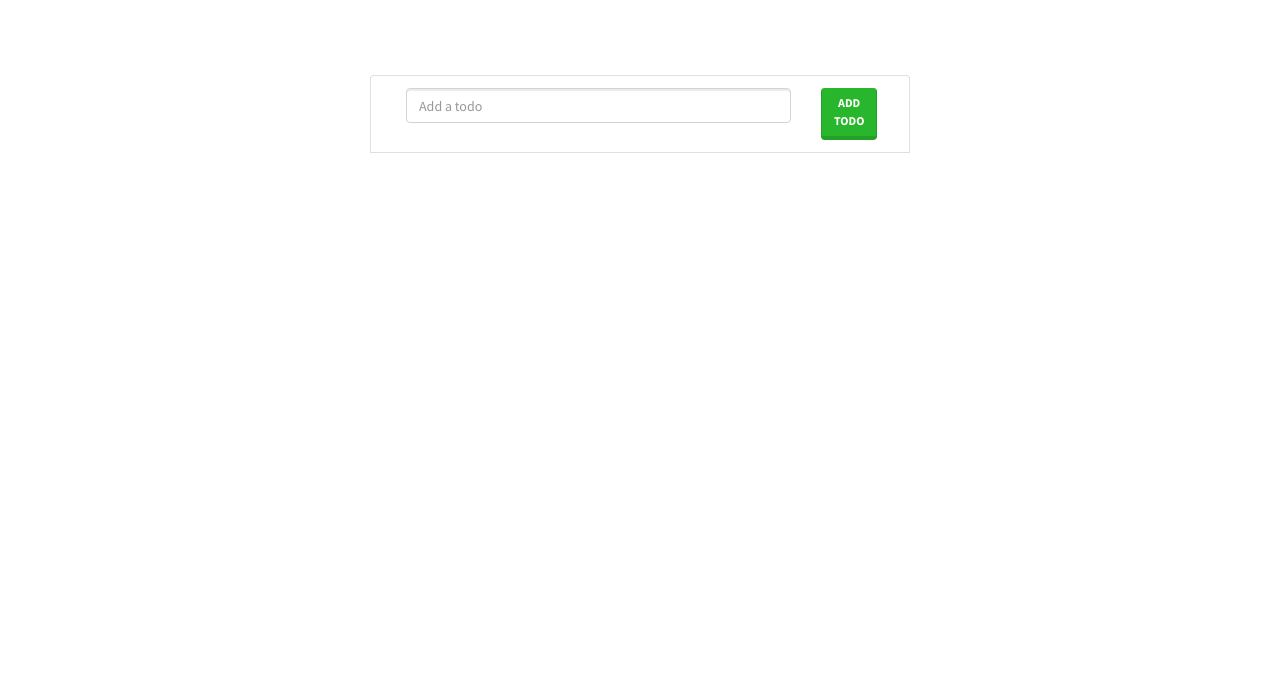
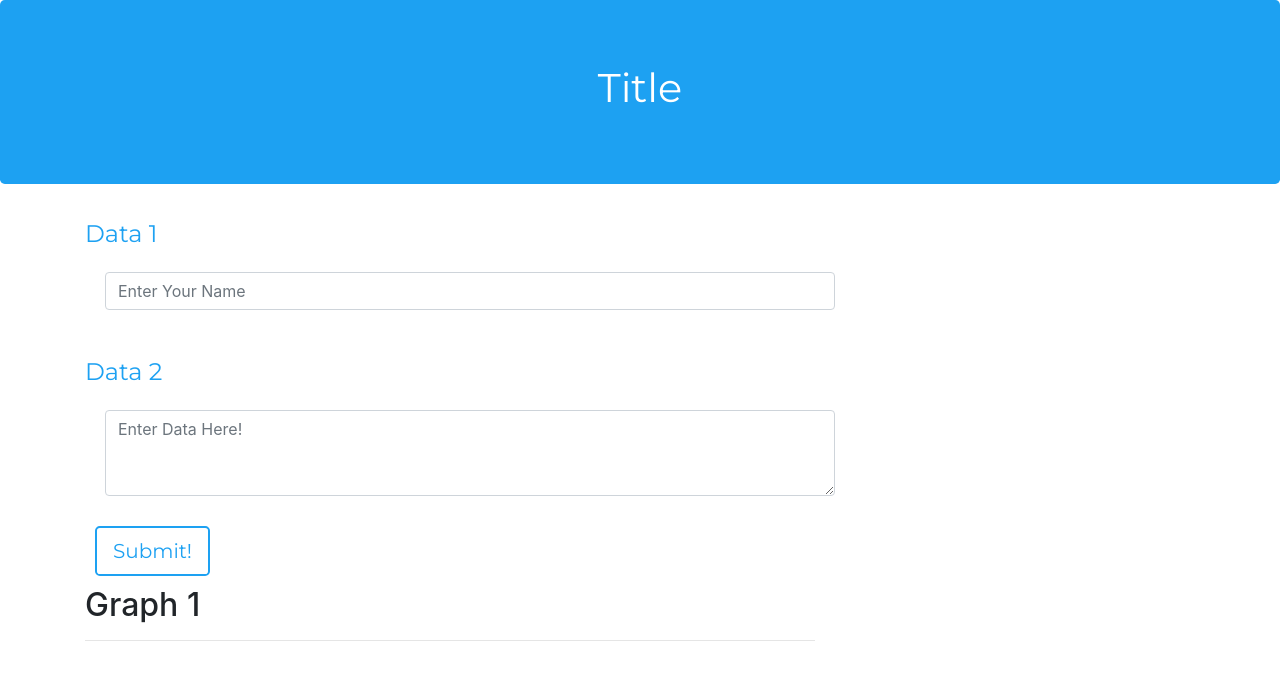
Before and after one commit to PhoenixAfterglow/charted-100419-genesis, a website: page public/index.html in a window 1280 px wide. Drawn offline with nearby package versions, Linux system fonts and the light colour scheme; no server answers.

Commit message:
adding the html and style.css

```diff
--- a/public/css/styles.css
+++ b/public/css/styles.css
@@ -1,19 +1,50 @@
-.todo-list {
-  margin: 0 auto;
-  margin-top: 75px;
+.chirp {
+  padding: 10px;
+  margin: 10px;
+  background-color: #e8f9ff;
 }
 
-input.new-item:focus {
-  outline: none;
+.cool-font {
+  font-family: Montserrat, sans-serif;
+  font-size: 24px;
+  color: #1da1f2;
 }
 
-.list-group-item > button.delete,
-.list-group-item > button.complete {
-  float: right;
-  height: 25px;
-  margin-left: 5px;
+.jumbotron {
+  font-family: Montserrat, sans-serif;
+  color: white;
+  background-color: #1da1f2;
 }
 
-.edit {
+input,
+textarea {
+  margin: 20px;
+}
+
+.btn {
+  margin: 10px;
+  font-family: Montserrat, sans-serif;
+  color: #1da1f2;
+  background-color: white;
+  border-color: #1da1f2;
+  border-style: solid;
+  border-width: 2px;
+}
+
+p {
+  margin: 0;
+  font-size: 16px;
+}
+
+footer.pageFooter {
+  position: fixed;
+  left: 0;
+  bottom: 0;
   width: 100%;
+  height: 100px;
+  padding-top: 10px;
+  font-style: regular;
+  font-size: 8pt;
+  text-align: center;
+  background-color: #f8f9fa;
 }
--- a/public/index.html
+++ b/public/index.html
@@ -5,41 +5,62 @@
   <meta charset="UTF-8">
   <title>Todo - Express</title>
   <!-- Latest compiled and minified CSS & JS -->
-  <link rel="stylesheet" href="https://cdnjs.cloudflare.com/ajax/libs/bootswatch/4.0.0/lumen/bootstrap.min.css" />
-  <link rel="stylesheet" href="css/styles.css" media="screen" title="no title">
-  <script src="https://code.jquery.com/jquery.js"></script>
-  <script src="https://maxcdn.bootstrapcdn.com/bootstrap/4.0.0/js/bootstrap.min.js"></script>
+  <!-- Bootstrap CSS -->
+  <link rel="stylesheet" href="https://maxcdn.bootstrapcdn.com/bootstrap/4.0.0/css/bootstrap.min.css">
+
+  <!-- jQuery -->
+  <script type="text/javascript" src="https://cdnjs.cloudflare.com/ajax/libs/jquery/3.1.1/jquery.min.js"></script>
+
+
+  <!-- Google Fonts -->
+  <link href="https://fonts.googleapis.com/css?family=Montserrat" rel="stylesheet">
+
+  <!-- CSS -->
+  <link rel="stylesheet" type="text/css" href="css/styles.css">
+
+  <!--Chart JS-->
   <script src="https://cdn.jsdelivr.net/npm/chart.js@2.8.0/dist/Chart.min.js"></script>
+
+
 </head>
 
 <body>
+  <div class="jumbotron">
+    <h1 class="text-center">Title</h1>
+  </div>
+
   <div class="container">
+
     <div class="row">
-      <div class="col-md-6 offset-md-3">
-        <ul class="list-group todo-list">
-          <li class="list-group-item new-item">
-            <form id="todo-form">
-              <div class="container">
-                <div class="row">
-                  <div class="col-10">
-                    <input class="new-item form-control" placeholder="Add a todo" type="text" />
-                  </div>
-                  <div class="col-2">
-                    <button type="submit" class="btn btn-success">Add Todo</button>
-                  </div>
-                </div>
-              </div>
-            </form>
-          </li>
-          <span class="todo-container">
-          </span>
-        </ul>
+      <div class="col-sm-8 col-sm-offset-2">
+        <p class="cool-font">Data 1</p>
+        <input class="form-control" type="text" id="author" placeholder="Enter Your Name">
+        <br>
+        <p class="cool-font">Data 2</p>
+        <textarea class="form-control" rows="3" id="data-box" placeholder="Enter Data Here!"></textarea>
+        <button id="data-submit" class="btn btn-lg pull-right">Submit!</button>
       </div>
     </div>
+
+    <div class="row">
+      <div class="col-sm-8 col-sm-offset-2">
+        <h2>Graph 1</h2>
+        <hr>
+        <div id="graph-area"></div>
+      </div>
+    </div>
+
+    <div class="chart"></div>
+
+
   </div>
+
+
+  <footer class="pageFooter">
+    <p> </p>
+  </footer>
   <!-- Custom Script -->
-  <script src="js/view.js" type="text/javascript"></script>
-
+  <script type="text/javascript" src="js/view.js"></script>
 </body>
 
 </html>
--- a/public/js/view.js
+++ b/public/js/view.js
@@ -1,4 +1,4 @@
-$(document).ready(function() {
+$(document).ready(function () {
   // Getting a reference to the input field where user adds a new todo
   var $newItemInput = $("input.new-item");
   // Our new todos will go inside the todoContainer
@@ -29,7 +29,7 @@ $(document).ready(function() {
 
   // This function grabs todos from the database and updates the view
   function getTodos() {
-    $.get("/api/todos", function(data) {
+    $.get("/api/todos", function (data) {
       todos = data;
       initializeRows();
     });
```
